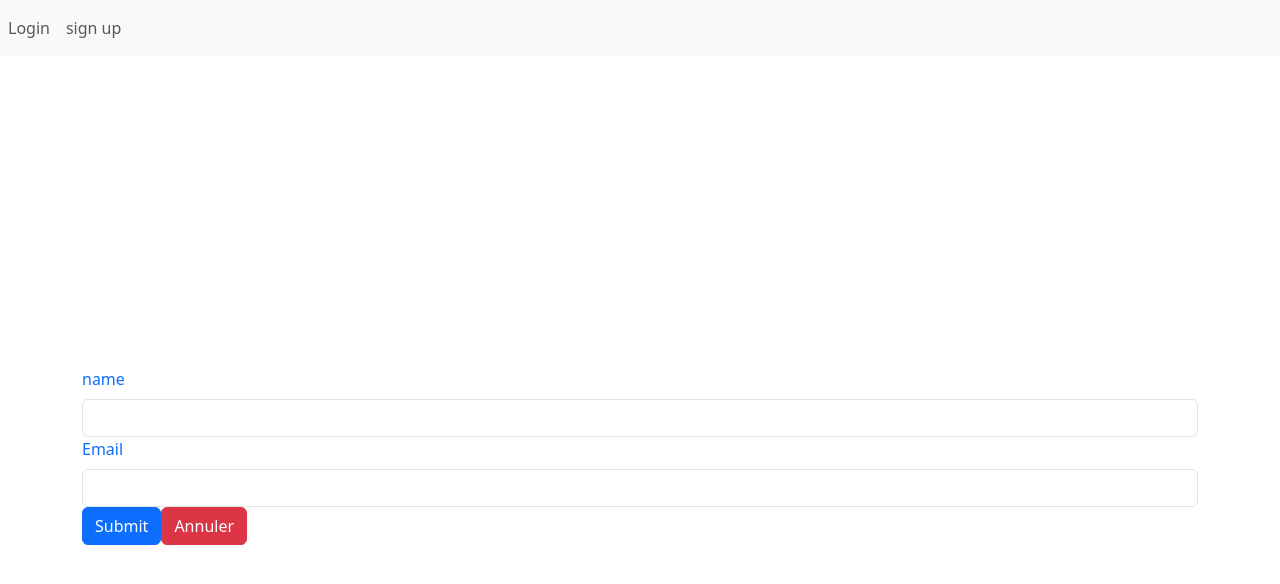
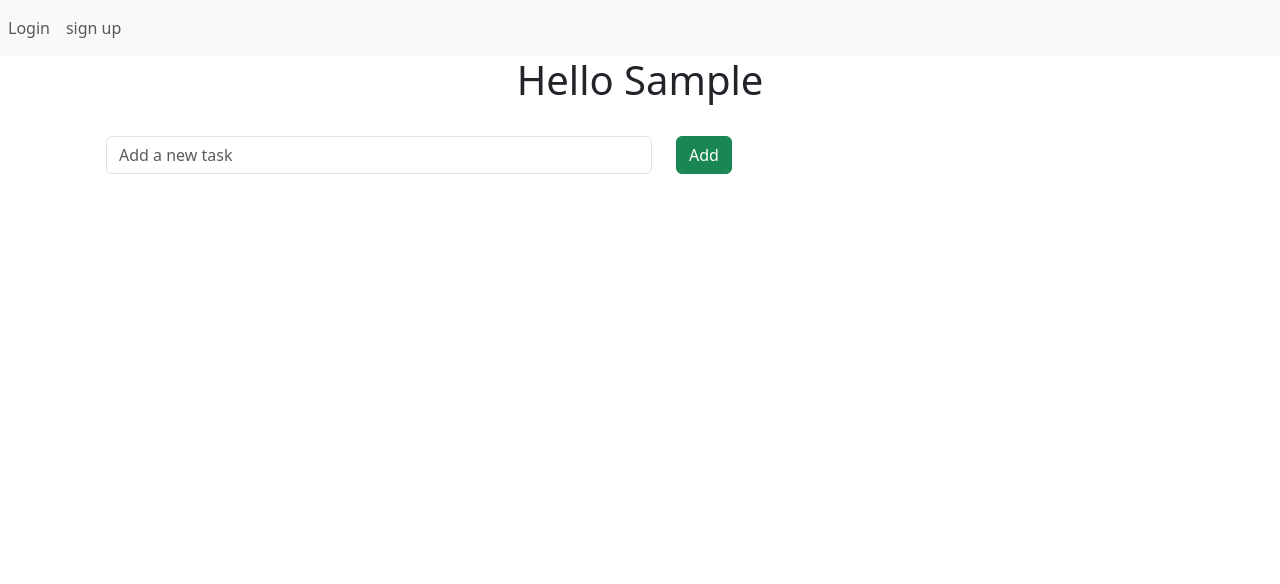
Before and after one commit to Imadnajam/-Messaging-App-With-Socket.io-And-React, a React (Create React App) app: page /login in a window 1280 px wide. Both pictures are taken after typing "Sample", "name@example.com" into the empty fields and a click on the button "Submit". Shown: the top 584 px of the page. Built offline with nearby package versions, Linux system fonts and the light colour scheme.

Commit message:
add home page with CRUD Sytem

```diff
--- a/src/components/Navbar.jsx
+++ b/src/components/Navbar.jsx
@@ -5,7 +5,7 @@ import Sign from './auth/sign_up'
 const Navbar = () => {
     return (
         <div>
-            <nav class="navbar navbar-expand-lg navbar-light bg-light">
+            <nav class="navbar navbar-expand-lg navbar-primary bg-light ">
 
                 <ul class="navbar-nav mr-auto">
                     <li class="nav-item active">
--- a/src/components/auth/login.jsx
+++ b/src/components/auth/login.jsx
@@ -1,26 +1,40 @@
-import {React,useState} from 'react'
-import { Container,Form,Button} from 'react-bootstrap'
+import { React, useState } from 'react'
+import { Container, Form, Button } from 'react-bootstrap'
+import Home from '../page/home'
+
 const Login = () => {
-    const [userN,setUserN]=useState('')
-    const [userE,setUserE]=useState('')
-    function handleSubmit(e){
+  const [userN, setUserN] = useState('')
+  const [userE, setUserE] = useState('')
+  const [verif, setVerif] = useState(false)
+  const [hire, setHire] = useState(false);
+  function handleSubmit(e) {
     e.preventDefault();
-    alert(userE)
-    setUserE('')
-    setUserN('')
-    }
+    setHire(true);
+    setVerif(true);
+  }
   return (
-    <Container className='align-items-center d-flex' style={{height:'100vh'}} >
-      <Form onSubmit={handleSubmit} className='w-100' >
-        <Form.Label className='text text-primary'>name</Form.Label>
-        <Form.Control type='text' value={userN} onChange={(e)=>{setUserN(e.target.value)}} />
-        <Form.Label className='text text-primary '>Email</Form.Label>
-        <Form.Control type='email' value={userE} onChange={(e)=>{setUserE(e.target.value)}}  />
-        <Button type='submit' className='bnt btn-primary'> Submit </Button>
-        <Button type='reset' className='bnt btn-danger '> Annuler </Button>
-      </Form>
-    </Container>
-  )
+    <>
+      {hire && verif ? (
+        <Home nom={userN} />
+      ) : (
+        <Container className='align-items-center d-flex' style={{ height: '100vh' }}>
+          <Form onSubmit={handleSubmit} className='w-100'>
+            <Form.Label className='text text-primary'>Name</Form.Label>
+            <Form.Control type='text' value={userN} onChange={(e) => setUserN(e.target.value)} />
+            <Form.Label className='text text-primary'>Email</Form.Label>
+            <Form.Control type='email' value={userE} onChange={(e) => setUserE(e.target.value)} />
+            <Button type='submit' className='m-2'>
+              Submit
+            </Button>
+            <Button type='reset' variant={'danger'} className='m-2'>
+              Annuler
+            </Button>
+          </Form>
+        </Container>
+      )}
+    </>
+  );
+
 }
 
 export default Login
--- a/src/components/auth/sign_up.jsx
+++ b/src/components/auth/sign_up.jsx
@@ -10,7 +10,7 @@ const Login = () => {
     setUserN('')
     }
   return (
-    <Container className='align-items-center d-flex' style={{height:'100vh'}} >
+    <Container className='align-items-center d-flex ' style={{height:'100vh'}} >
       <Form onSubmit={handleSubmit}  className='w-100'  >
         <Form.Label className='text text-primary'>name</Form.Label>
         <Form.Control type='text' value={userN} onChange={(e)=>{setUserN(e.target.value)}} />
@@ -20,8 +20,8 @@ const Login = () => {
         <Form.Control type='password' value={userE} onChange={(e)=>{setUserE(e.target.value)}}  />
         <Form.Label className='text text-primary '>Confirm Password</Form.Label>
         <Form.Control type='password' value={userE} onChange={(e)=>{setUserE(e.target.value)}}  />
-        <Button type='submit' variant={'info'} className='mr-4'> Create </Button>
-        <Button type='reset' className='bnt btn-danger mr-2'> Annuler </Button>
+        <Button type='submit' variant={'primary'} className='m-2'> Create </Button>
+        <Button type='reset' className='bnt btn-danger m-2'> Annuler </Button>
       </Form>
     </Container>
   )
--- /dev/null
+++ b/src/components/page/home.jsx
@@ -0,0 +1,82 @@
+import { React, useState, useEffect } from 'react';
+import { Container, Row, Col, Form, Button, ListGroup } from 'react-bootstrap';
+
+
+const Home = ({ nom }) => {
+    const [task, setTask] = useState('')
+    const [taskE, setTaskE] = useState(false)
+    const [taskC, setTaskC] = useState(false)
+    const [listTask, setListTask] = useState([])
+    const [taskN, setTaskN] = useState('')
+    function handleSubmit(e) {
+        e.preventDefault();
+        setListTask([...listTask, task])
+
+    }
+    function DT(e) {
+        const itm = e.target.value;
+        setListTask(listTask.filter((items) => items !== itm))
+        setTaskE(false)
+        setTaskC(false)
+
+    }
+    function ST(e) {
+        const itm = e.target.value;
+        setTaskE(itm)
+        setTaskC(true)
+    }
+    function CT(e) {
+        const itm = e.target.value;
+        alert(taskN)
+        setTaskE(itm)
+        setTaskC(true)
+    }
+    useEffect(() => {
+        setTaskE(false)
+        setTaskC(false)
+    }, [setTaskE])
+
+
+    return (
+        <>
+            <h1 className='text text-lg-center'>Hello {nom}</h1>
+            <Container className='' style={{ height: '100vh' }}>
+                <Form onSubmit={handleSubmit} className='w-100 m-4'>
+                    <Row className="align-items-center">
+                        <Col xs={6} className="my-2">
+                            <Form.Control type="text" name="task" placeholder="Add a new task" value={task} onChange={(e) => { setTask(e.target.value) }} />
+                        </Col>
+                        <Col xs={6} className="my-2">
+                            <Button type='submit' variant="success">Add</Button>
+                        </Col>
+                    </Row>
+                </Form>
+                <ListGroup>
+                    {listTask.map((e, k) => (
+                        <ListGroup.Item key={k} className="d-flex justify-content-between align-items-center">
+                            {e}
+
+                            {taskE ? (
+
+                                    <Form.Control type="text" name="task" placeholder="Add a new task" value={taskN} onChange={(e) => { setTaskN(e.target.value) }} />
+
+                            ) : ('')}
+
+
+
+                            <Button variant='danger' value={e} onClick={DT}>Delete</Button>
+                            {taskC ? (<Button variant='success' value={e} onClick={CT}>Confirm</Button>) : (<Button variant='success' value={e} onClick={ST}>Set</Button>)}
+                        </ListGroup.Item>
+                    ))}
+                </ListGroup>
+
+
+
+            </Container>
+
+        </>
+
+    );
+};
+
+export default Home;
```
